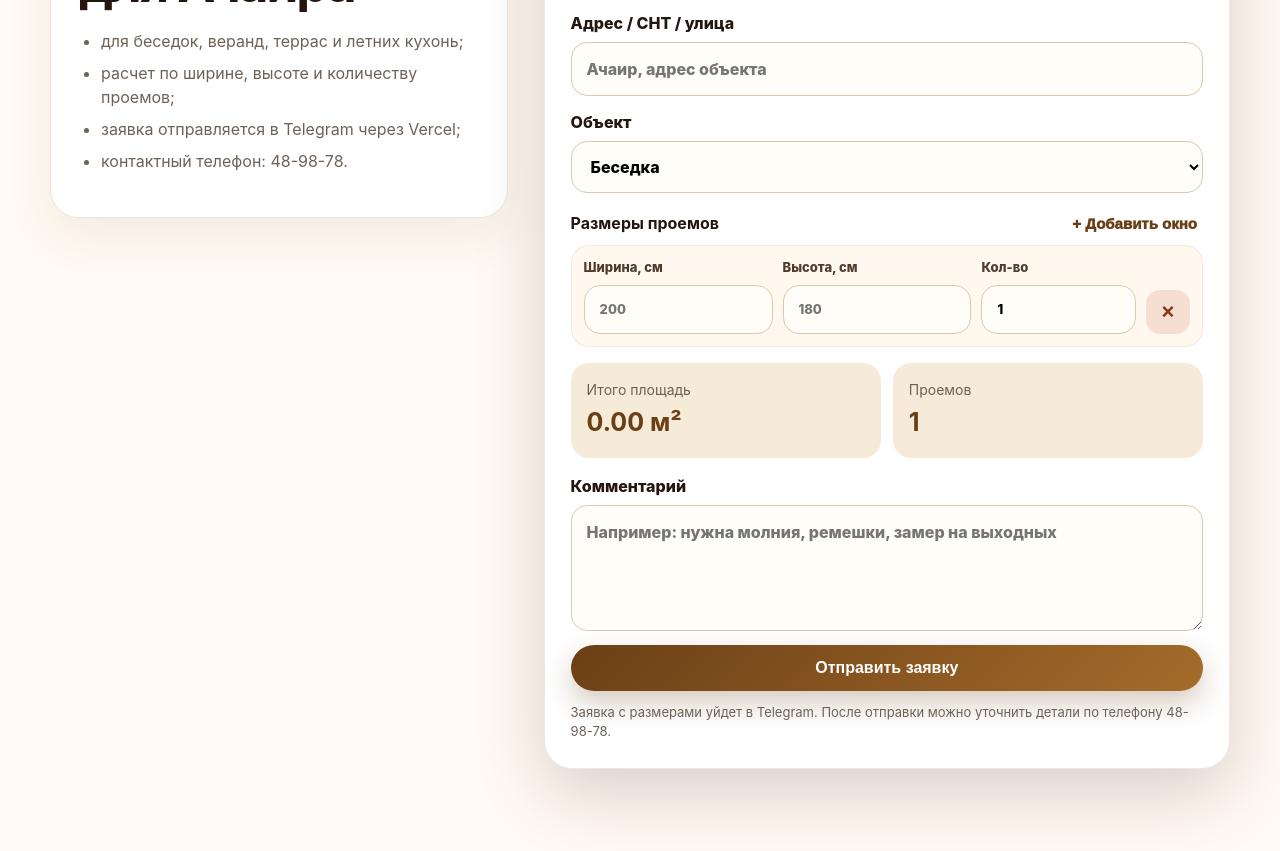
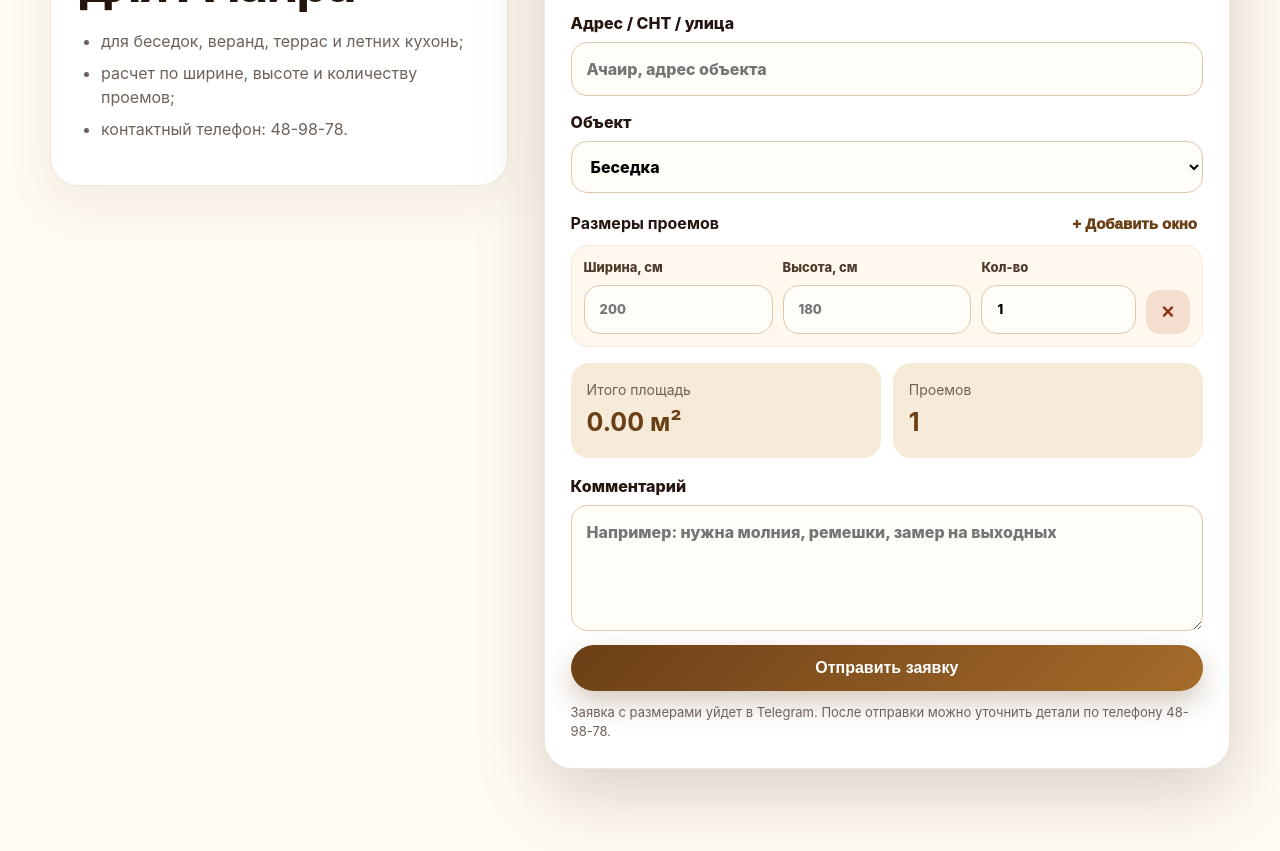
Before and after one commit to shumka55omsk-lang/test_wind55, a website: page mjagkie-okna-achair/index.html in a window 1280 px wide. Shown: the part 1115-1966 px from the top of the page. Drawn offline with Linux system fonts and the light colour scheme.

Commit message:
Update index.html

```diff
--- a/mjagkie-okna-achair/index.html
+++ b/mjagkie-okna-achair/index.html
@@ -146,7 +146,6 @@
           <ul>
             <li>для беседок, веранд, террас и летних кухонь;</li>
             <li>расчет по ширине, высоте и количеству проемов;</li>
-            <li>заявка отправляется в Telegram через Vercel;</li>
             <li>контактный телефон: 48-98-78.</li>
           </ul>
         </div>
```
